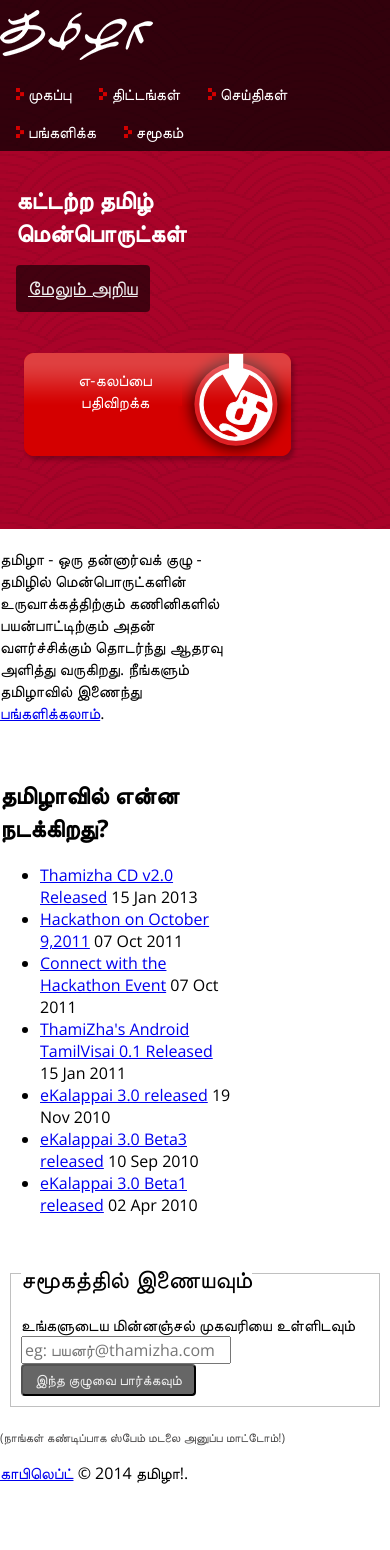
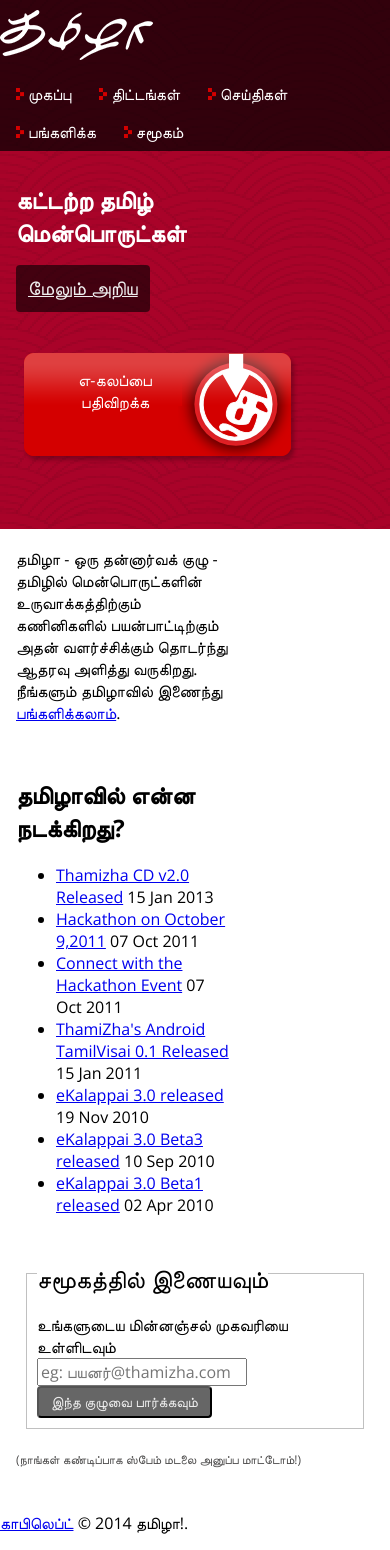
Before and after one commit to thamizha/thamizha.github.io, a Jekyll site: the page built from index.html, in a window 390 px wide. Built offline with Jekyll 4.4.1, drawn with Linux system fonts in a browser that asks for light colours; before the commit the page ends 1500 px from its top, so only the background shows below that.

Commit message:
Update main.css

```diff
--- a/assets/styles/main.css
+++ b/assets/styles/main.css
@@ -186,7 +186,11 @@
 .content {
   /*background: url(../images/content_bg.png) repeat-x top center;*/
 }
-
+@media only screen and (max-width : 640px) {
+  .content {
+    padding: 1em;
+  }
+}
 
 table {
   max-width: 100%;
```
